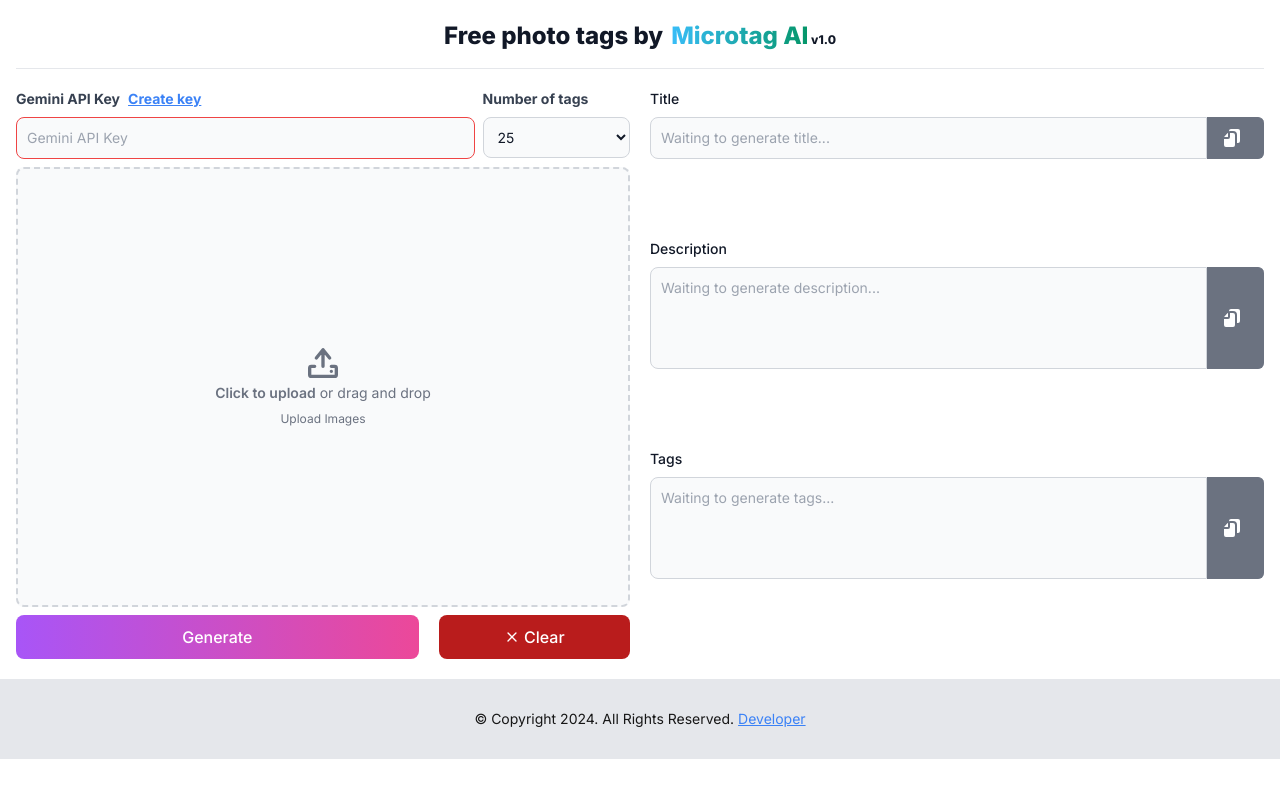
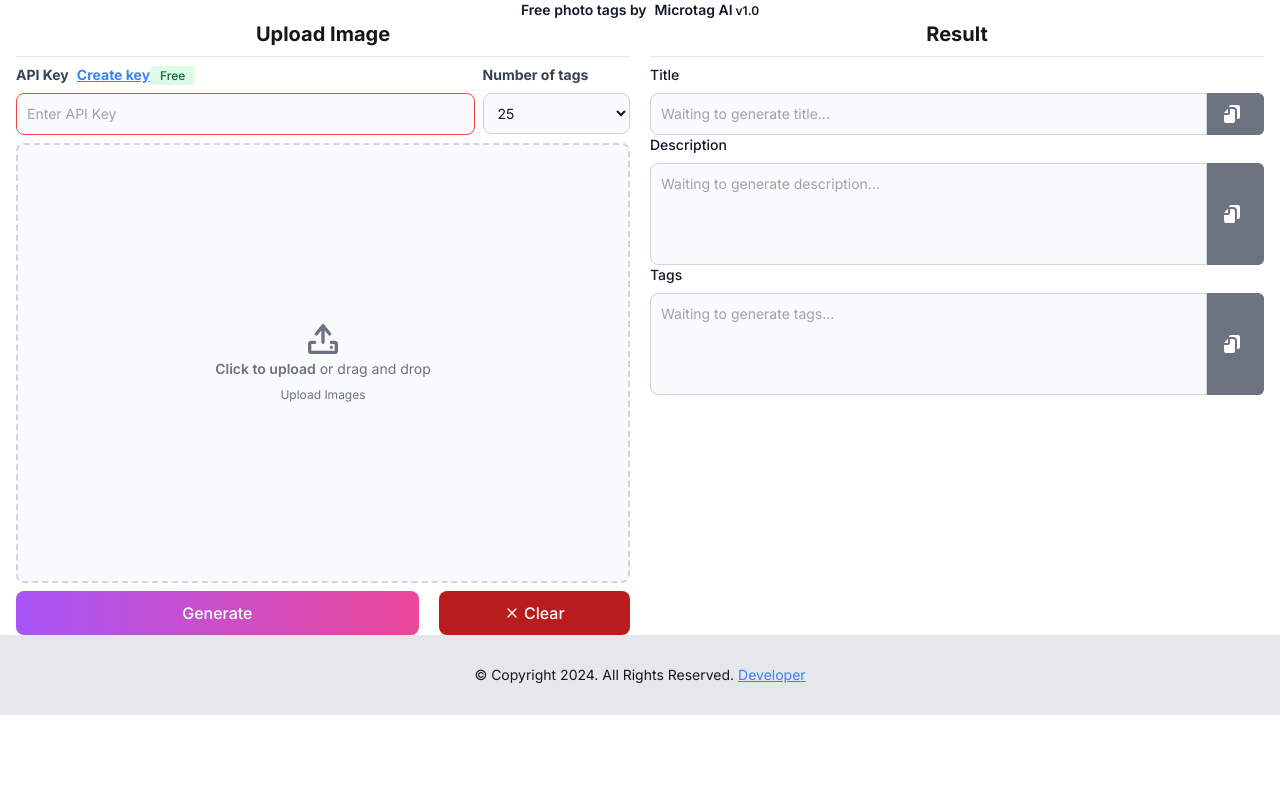
Before and after one commit to dkajolroy/microtag-ai, a Next.js app: page / in a window 1280 px wide. Built offline with nearby package versions, Linux system fonts and the light colour scheme.

Commit message:
change design

```diff
--- a/src/app/layout.tsx
+++ b/src/app/layout.tsx
@@ -1,3 +1,4 @@
+import TopHeader from "@/component/heading/topHeader";
 import ToastProvider from "@/provider/toastProvider";
 import type { Metadata } from "next";
 import { Inter } from "next/font/google";
@@ -21,7 +22,9 @@
   return (
     <html lang="en">
       <body className={`${inter.className} antialiased`}>
-        <ToastProvider>{children}</ToastProvider>
+        <ToastProvider>
+          <TopHeader />
+          {children}
           <div className="h-20 flex justify-center flex-col items-center p-2 bg-gray-200 dark:bg-gray-800">
             <p className="text-sm">
               © Copyright {new Date().getFullYear()}. All Rights Reserved.{" "}
@@ -34,6 +37,7 @@
               </a>
             </p>
           </div>
+        </ToastProvider>
       </body>
     </html>
   );
--- a/src/app/page.tsx
+++ b/src/app/page.tsx
@@ -1,6 +1,5 @@
 "use client";
 
-import { appInfo } from "@/constant/app";
 import {
   CloseIcon,
   FileCopyIcon,
@@ -124,29 +123,26 @@
   }
   return (
     <div className="container ">
-      <h1 className="mb-4 text-2xl text-center my-5 font-extrabold text-gray-900 dark:text-white md:text-2xl  ">
-        Free photo tags by
-        <span className="text-transparent ms-2 bg-clip-text bg-gradient-to-r to-emerald-600 from-sky-400">
-          {appInfo.appName}
-        </span>
-        <span className="text-xs"> v{appInfo.version}</span>
-      </h1>
-      <hr />
-      <div className="grid lg:grid-cols-2 gap-5 my-5">
+      <div className="grid lg:grid-cols-2 gap-5 ">
         <div>
+          <h2 className="font-bold text-center text-xl">Upload Image</h2>
+          <hr className="my-2" />
           <div className="grid gap-2 sm:grid-cols-4 ">
             <div className="sm:col-span-3 col-span-4">
               <label
                 className="block text-gray-700 dark:text-gray-400 text-sm font-bold mb-2"
                 htmlFor="password"
               >
-                Gemini API Key
+                API Key
                 <a
                   target="_blank"
-                  className="text-blue-500 ms-2 underline"
+                  className="text-blue-500 ms-2 "
                   href="https://aistudio.google.com/app/apikey"
                 >
-                  Create key
+                  <span className="underline">Create key</span>
+                  <span className="bg-green-100 text-green-800 text-xs font-medium me-2 px-2.5 py-0.5 rounded dark:bg-green-900 dark:text-green-300">
+                    Free
+                  </span>
                 </a>
               </label>
               <input
@@ -157,7 +153,7 @@
                   "block p-2.5 w-full text-sm text-gray-900 bg-gray-50 rounded-lg border  focus:ring-blue-500 focus:border-blue-500 dark:bg-gray-700 dark:border-gray-600 dark:placeholder-gray-400 dark:text-white dark:focus:ring-blue-500 dark:focus:border-blue-500",
                 ])}
                 type="text"
-                placeholder="Gemini API Key"
+                placeholder="Enter API Key"
               />
             </div>
             <div className="sm:col-span-1 col-span-4">
@@ -268,6 +264,9 @@
         </div>
         <div className="grid ">
           <div>
+            <h2 className="font-bold text-center text-xl">Result</h2>
+            <hr className="my-2" />
+            <div>
               <label
                 htmlFor="message"
                 className="block mb-2 text-sm font-medium text-gray-900 dark:text-white"
@@ -347,5 +346,6 @@
           </div>
         </div>
       </div>
+    </div>
   );
 }
--- /dev/null
+++ b/src/component/heading/topHeader.tsx
@@ -0,0 +1,17 @@
+import { appInfo } from "@/constant/app";
+
+export default function TopHeader() {
+  return (
+    <div className="container">
+      <div className="  items-center justify-center   rounded text-sm font-semibold cursor-pointer   from-green-300 via-blue-500 to-purple-600 p-0.5 ">
+        <h1 className="mb-4 text-2xl text-center my-5 font-extrabold text-gray-900 dark:text-white  ">
+          <span>Free photo tags by</span>
+          <span className="text-transparent font-extrabold ms-2 bg-clip-text bg-gradient-to-r to-emerald-600 from-sky-400">
+            {appInfo.appName}
+          </span>
+          <span className="text-xs"> v{appInfo.version}</span>
+        </h1>
+      </div>
+    </div>
+  );
+}
```
Lines whose indentation alone changed are shown as unchanged.
